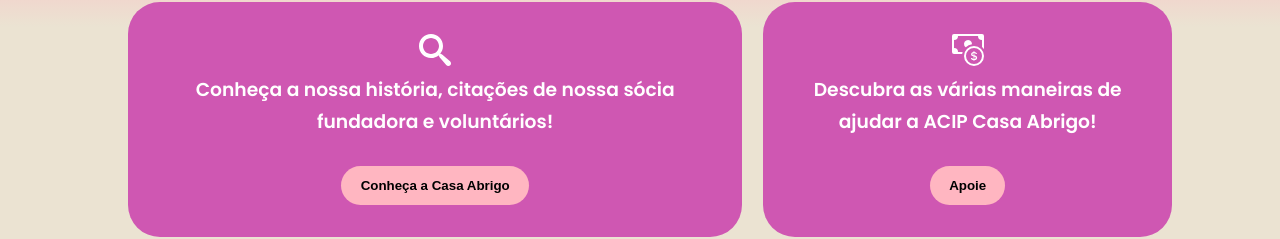
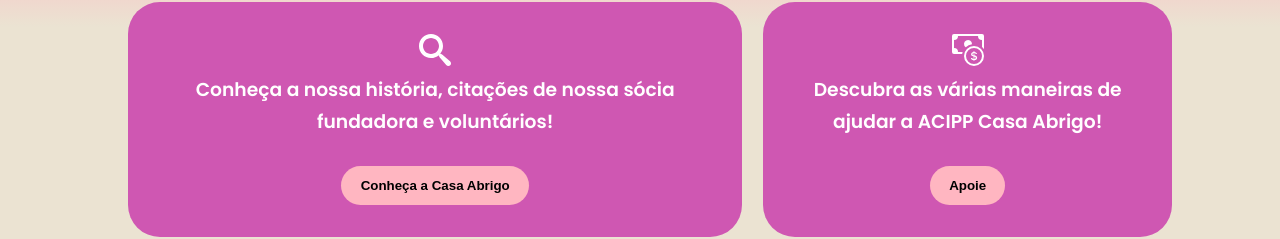
Before and after one commit to lmbbetetto/site-casaabrigo, a React (Vite) app: page / in a window 1280 px wide. Shown: the part 668-907 px from the top of the page. Built offline with nearby package versions, Linux system fonts and the light colour scheme.

Commit message:
commit correcao

```diff
--- a/src/components/contact/Contact.tsx
+++ b/src/components/contact/Contact.tsx
@@ -49,7 +49,7 @@
           <article className="contact__option">
             <GiPositionMarker className='contact__option-icon' />
             <h4>Endereço</h4>
-            <h5>Rua Ferreira da Rocha, 66 - Barra Funda</h5>
+            <h5>Rua Rui Ferreira da Rocha, 66 - Barra Funda</h5>
             <h5>Paraguaçu Paulista - SP</h5>
           </article>
 
--- a/src/components/landing/Landing.tsx
+++ b/src/components/landing/Landing.tsx
@@ -25,7 +25,7 @@
           </div>
           <div className="botao-apoie">
             <BsCashCoin className="icon-landing" />
-            <h3>Descubra as várias maneiras de ajudar a ACIP Casa Abrigo!</h3>
+            <h3>Descubra as várias maneiras de ajudar a ACIPP Casa Abrigo!</h3>
             <Link to="/ajude"><button className="btn-transparencia">Apoie</button></Link>
           </div>
         </div>
```
